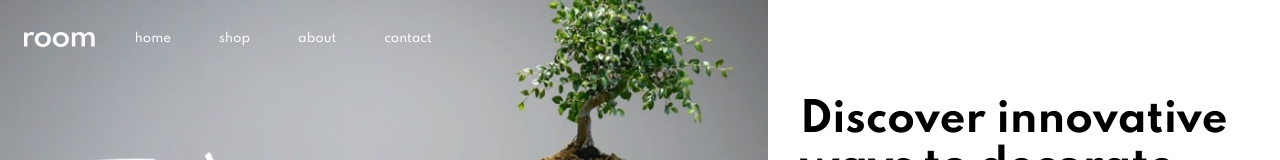
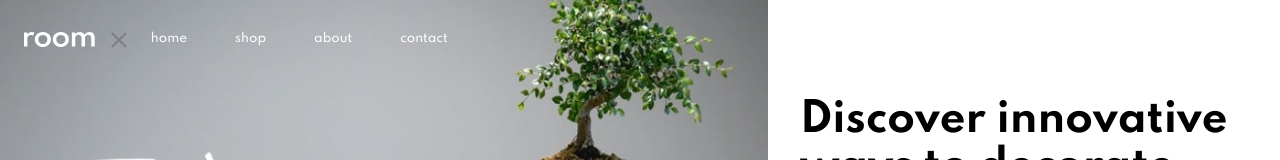
Before and after one commit to assadi-dev/room-homepage, a plain HTML site: page index.html in a window 1280 px wide. Shown: the top 160 px of the page. Drawn offline with Linux system fonts and the light colour scheme.

Commit message:
Update index.html

```diff
--- a/index.html
+++ b/index.html
@@ -36,8 +36,10 @@
                 </span>
 
                 <img class="logo" src="./assets/images/icons/logo.svg" alt="room logo " />
+                <img class="close" src="./assets/images/icons/icon-close.svg" alt="room logo " />
 
-                <ul class="flex">
+
+                <ul class="">
 
                     <li class="mx-2 sm-mx">home</li>
                     <li class="mx-2 sm-mx">shop</li>
```
